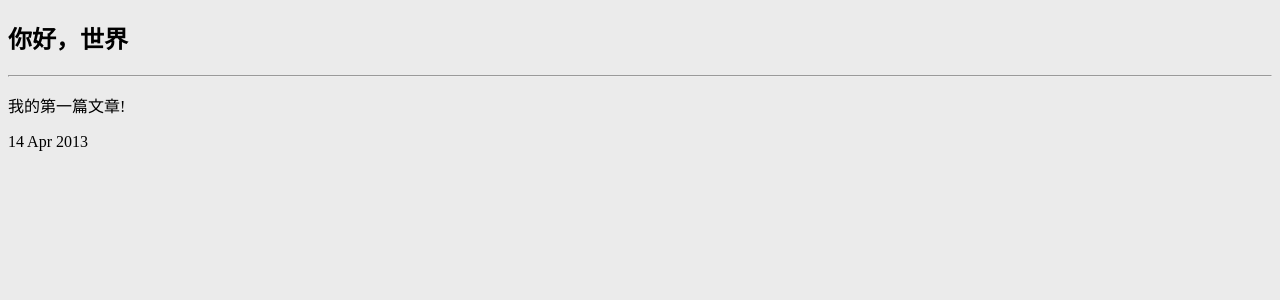
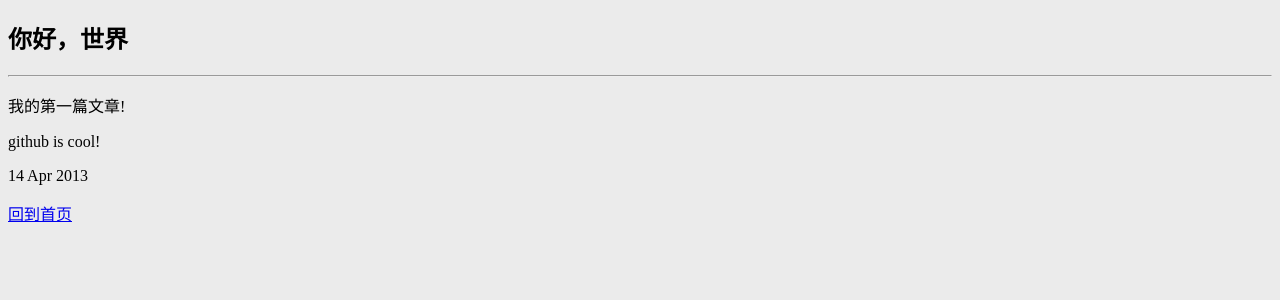
Before and after one commit to manxisuo/blog-old, a Jekyll site: the page built from _posts/2013-04-14-hello-world.html, in a window 1280 px wide. Shown: the top 300 px of the page. Built offline with Jekyll 4.4.1, drawn with Linux system fonts in a browser that asks for light colours; nearby versions of some CDN libraries.

Commit message:
add jQuery ref

```diff
--- a/_layouts/default.html
+++ b/_layouts/default.html
@@ -11,9 +11,11 @@
 
 
     <!-- UY BEGIN -->
+    <!--
     <div id="uyan_frame"></div>
     <script type="text/javascript" id="UYScript" src="http://v1.uyan.cc/js/iframe.js?UYUserId=1766231" async=""></script>
-    <!-- UY END -->
+    -->
+     <!-- UY END -->
 
     <!-- comment by disqus.com -->
     <!--
--- /dev/null
+++ b/_layouts/post.html
@@ -0,0 +1,17 @@
+<!DOCTYPE html>
+<html>
+    <head>
+        <meta http-equiv="content-type" content="text/html; charset=utf-8" />
+        <title>{{ page.title }}</title>
+        <link rel="stylesheet" type="text/css" href="{{ site.baseurl }}/main.css" />
+        <script type="text/javascript" src="http://code.jquery.com/jquery-1.9.1.min.js"></script>
+    </head>
+    <body>
+        {{ content }}
+    <a href="{{ site.baseurl }}/index.html">回到首页</a>
+    <!-- UY BEGIN -->
+    <div id="uyan_frame"></div>
+    <script type="text/javascript" id="UYScript" src="http://v1.uyan.cc/js/iframe.js?UYUserId=1766231" async=""></script>
+    <!-- UY END -->
+    </body>
+</html>
--- a/_posts/2013-04-14-hello-world.html
+++ b/_posts/2013-04-14-hello-world.html
@@ -1,8 +1,9 @@
 ---
-layout: default
+layout: post
 title: 你好，世界
 ---
 <h2>{{ page.title }}</h2>
 <hr />
 <p>我的第一篇文章!</p>
+<p>github is cool!</p>
 <p>{{ page.date | date_to_string }}</p>
```
